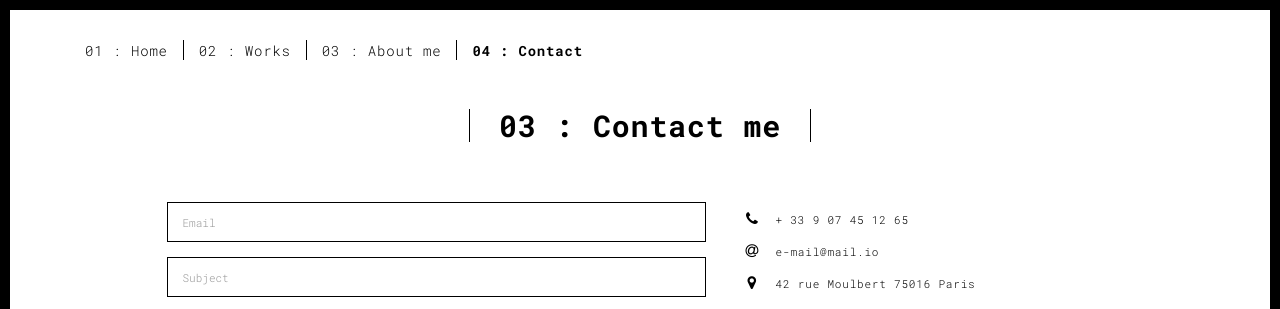
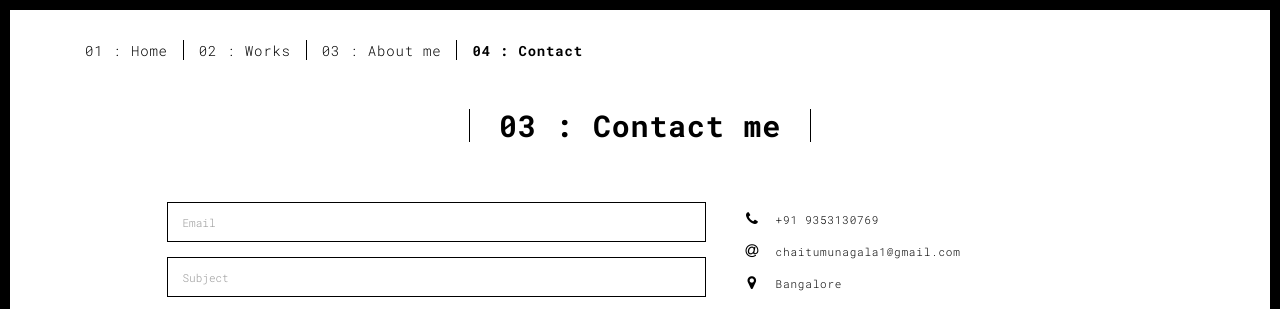
Before and after one commit to chaitanya-munagala/Portfolio, a plain HTML site: page contact.html in a window 1280 px wide. Shown: the top 309 px of the page. Drawn offline with Linux system fonts and the light colour scheme.

Commit message:
contact update

```diff
--- a/contact.html
+++ b/contact.html
@@ -80,23 +80,23 @@
                           <span class="fa-icon">
                             <i class="fa fa-phone" aria-hidden="true"></i>
                           </span>
-                          + 33 9 07 45 12 65
+                          +91 9353130769
                         </li>
                         <li>
                           <span class="fa-icon">
                             <i class="fa fa-at" aria-hidden="true"></i>
                           </span>
-                          e-mail@mail.io
+                          chaitumunagala1@gmail.com
                         </li>
                         <li>
                           <span class="fa-icon">
                             <i class="fa fa fa-map-marker" aria-hidden="true"></i>
                           </span>
-                          42 rue Moulbert 75016 Paris
+                          Bangalore
                         </li>
                       </ul>
                       <h3>Follow me on social networks</h3>
-                      <a href="http://www.facebook.com" title="" class="fa-icon">
+                      <a href="http://www.instagram.com" title="" class="fa-icon">
                         <i class="fa fa-facebook"></i>
                       </a>
                       <a href="http://www.twitter.com" title="" class="fa-icon">
```
